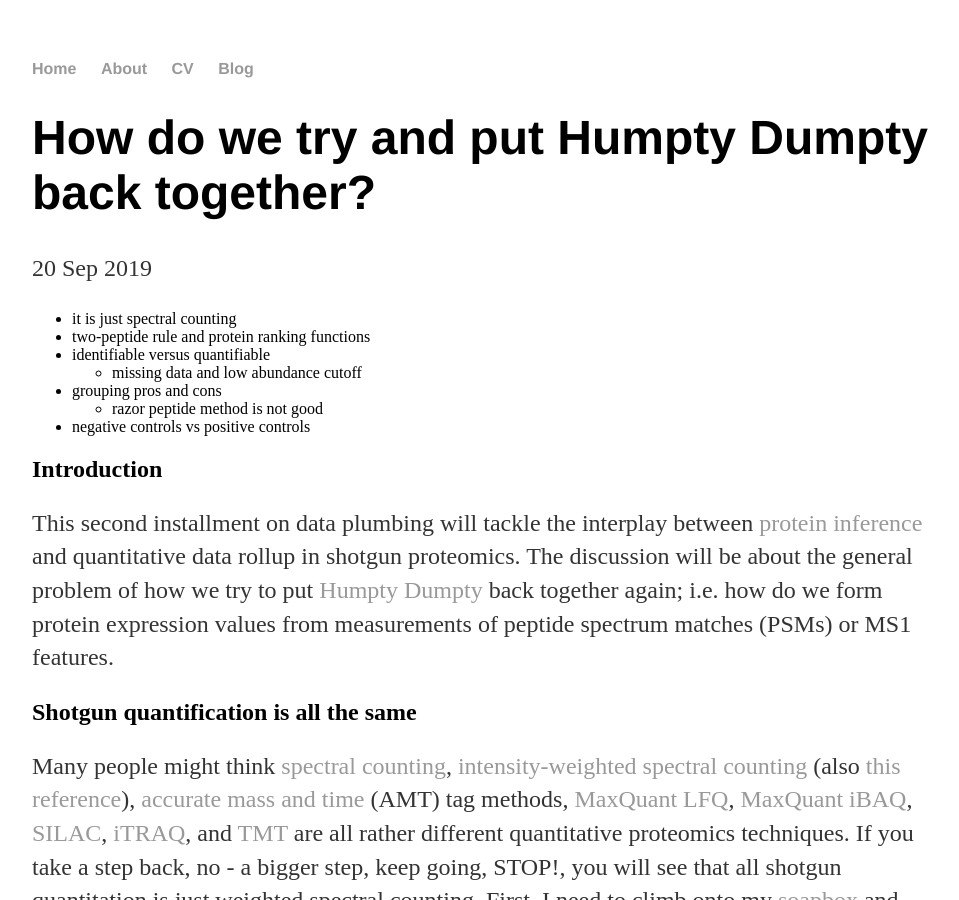
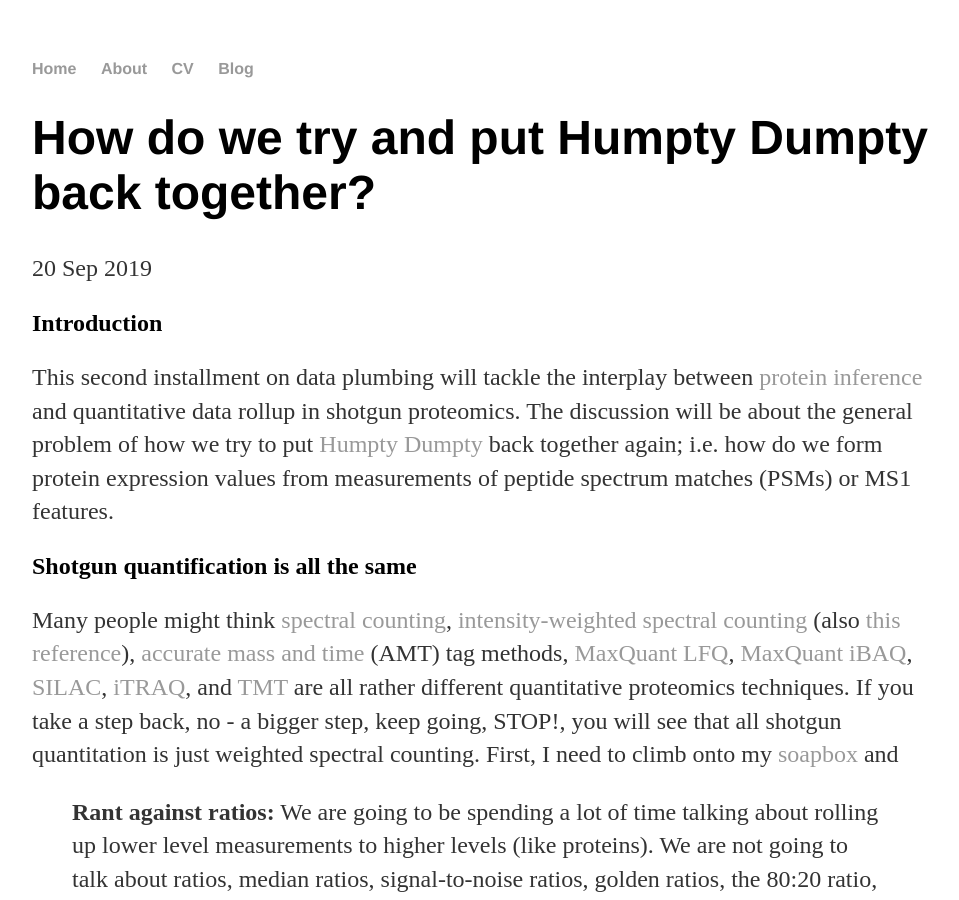
Before and after one commit to pwilmart/pwilmart.github.io, a Jekyll site: the page built from _posts/2019-09-20-shotgun-quantification.md, in a window 1280 px wide and 900 px high. Shown: the whole window, without its empty margins (160-1119 px from the left). Built offline with Jekyll 4.4.1, drawn with Linux system fonts in a browser that asks for light colours.

Commit message:
shotgun quant blog, 11

```diff
--- a/_posts/2019-09-20-shotgun-quantification.md
+++ b/_posts/2019-09-20-shotgun-quantification.md
@@ -3,14 +3,6 @@ layout: post
 title: "How do we try and put Humpty Dumpty back together?"
 date: 2019-09-20
 ---
-
-- it is just spectral counting
-- two-peptide rule and protein ranking functions
-- identifiable versus quantifiable
-  - missing data and low abundance cutoff
-- grouping pros and cons
-  - razor peptide method is not good
-- negative controls vs positive controls
 
 ## Introduction
 
```
